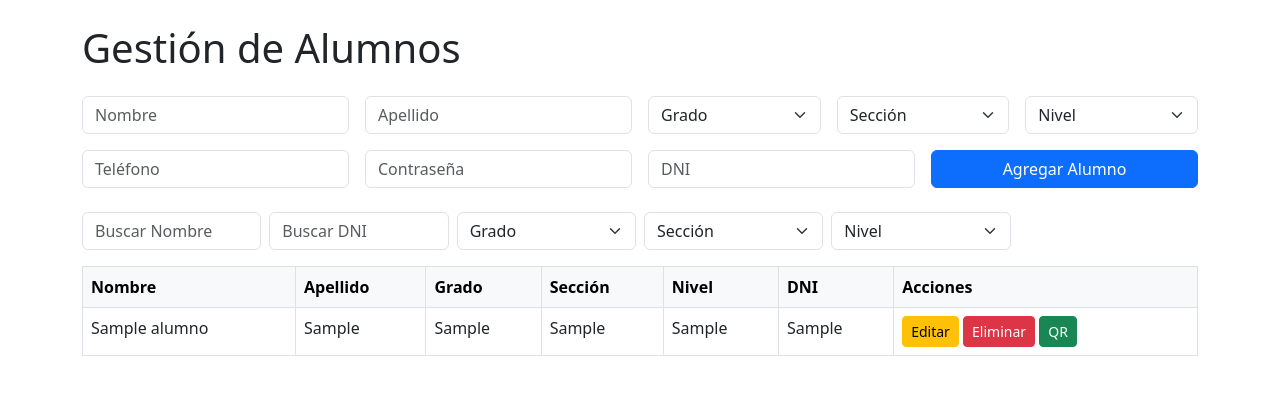
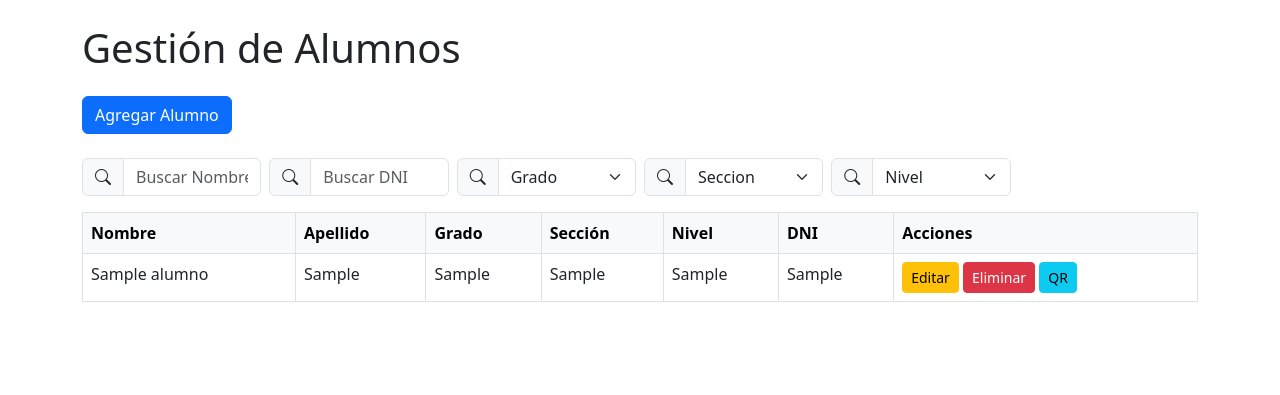
Before and after one commit to Emerson170805/colegio, a PHP site: page / in a window 1280 px wide. Shown: the top 395 px of the page. Run offline with PHP 8.4, Linux system fonts and the light colour scheme; tables that the repository leaves empty or names only in its code hold one stand-in row (values such as "Sample post").

Commit message:
ahora si

```diff
--- a/backend/index.php
+++ b/backend/index.php
@@ -46,19 +46,34 @@ $alumnos = $stmt->fetchAll();
     <meta charset="UTF-8">
     <title>Sistema de Alumnos</title>
     <link href="https://cdn.jsdelivr.net/npm/bootstrap@5.3.0/dist/css/bootstrap.min.css" rel="stylesheet">
+    <link rel="stylesheet" href="https://cdn.jsdelivr.net/npm/bootstrap-icons@1.10.5/font/bootstrap-icons.css">
 </head>
 <body class="p-4">
 
 <div class="container">
     <h1 class="mb-4">Gestión de Alumnos</h1>
 
-    <!-- Formulario de Agregar -->
-    <form action="guardar_alumno.php" method="POST" class="row g-3 mb-4">
-    <div class="col-md-3"><input type="text" name="nombre" class="form-control" placeholder="Nombre" required></div>
-    <div class="col-md-3"><input type="text" name="apellido" class="form-control" placeholder="Apellido" required></div>
+    <!-- Botón para abrir modal Agregar Alumno -->
+    <button type="button" class="btn btn-primary mb-4" data-bs-toggle="modal" data-bs-target="#modalAgregarAlumno">
+        Agregar Alumno
+    </button>
 
-    <!-- Combo box para grado -->
-    <div class="col-md-2">
+    <!-- Modal para Agregar Alumno -->
+    <div class="modal fade" id="modalAgregarAlumno" tabindex="-1" aria-labelledby="modalAgregarAlumnoLabel" aria-hidden="true">
+      <div class="modal-dialog">
+        <form action="guardar_alumno.php" method="POST" class="modal-content">
+          <div class="modal-header">
+            <h5 class="modal-title" id="modalAgregarAlumnoLabel">Agregar Alumno</h5>
+            <button type="button" class="btn-close" data-bs-dismiss="modal" aria-label="Cerrar"></button>
+          </div>
+          <div class="modal-body">
+            <div class="mb-3">
+              <input type="text" name="nombre" class="form-control" placeholder="Nombre" required>
+            </div>
+            <div class="mb-3">
+              <input type="text" name="apellido" class="form-control" placeholder="Apellido" required>
+            </div>
+            <div class="mb-3">
               <select name="grado" class="form-select" required>
                 <option value="">Grado</option>
                 <option value="1ro">1ro</option>
@@ -69,9 +84,7 @@ $alumnos = $stmt->fetchAll();
                 <option value="6to">6to</option>
               </select>
             </div>
-
-    <!-- Combo box para sección -->
-    <div class="col-md-2">
+            <div class="mb-3">
               <select name="seccion" class="form-select" required>
                 <option value="">Sección</option>
                 <option value="A">A</option>
@@ -81,54 +94,87 @@ $alumnos = $stmt->fetchAll();
                 <option value="E">E</option>
               </select>
             </div>
-
-    <!-- Combo box para nivel -->
-    <div class="col-md-2">
+            <div class="mb-3">
               <select name="nivel" class="form-select" required>
                 <option value="">Nivel</option>
                 <option value="Primaria">Primaria</option>
                 <option value="Secundaria">Secundaria</option>
               </select>
             </div>
+            <div class="mb-3">
+              <input type="text" name="telefono" class="form-control" placeholder="Teléfono">
+            </div>
+            <div class="mb-3">
+              <input type="password" name="password" class="form-control" placeholder="Contraseña">
+            </div>
+            <div class="mb-3">
+              <input type="text" name="dni" class="form-control" placeholder="DNI" required>
+            </div>
+          </div>
+          <div class="modal-footer">
+            <button type="submit" class="btn btn-primary">Agregar Alumno</button>
+            <button type="button" class="btn btn-secondary" data-bs-dismiss="modal">Cancelar</button>
+          </div>
+        </form>
+      </div>
+    </div>
 
-    <div class="col-md-3"><input type="text" name="telefono" class="form-control" placeholder="Teléfono"></div>
-    <div class="col-md-3"><input type="password" name="password" class="form-control" placeholder="Contraseña"></div>
-    <div class="col-md-3"><input type="text" name="dni" class="form-control" placeholder="DNI" required></div>
-    <div class="col-md-3"><button class="btn btn-primary w-100">Agregar Alumno</button></div>
-</form>
+    <!-- Filtros (con íconos de lupa) -->
+<form method="GET" class="row g-2 mb-3" id="filtrosForm">
 
-
-    <!-- Filtros (con envío automático) -->
-    <form method="GET" class="row g-2 mb-3" id="filtrosForm">
     <div class="col-md-2">
+      <div class="input-group">
+        <span class="input-group-text"><i class="bi bi-search"></i></span>
         <input type="text" name="nombre" class="form-control filtro-texto" placeholder="Buscar Nombre" value="<?= $_GET['nombre'] ?? '' ?>">
       </div>
+    </div>
+
     <div class="col-md-2">
+      <div class="input-group">
+        <span class="input-group-text"><i class="bi bi-search"></i></span>
         <input type="text" name="dni" class="form-control filtro-texto" placeholder="Buscar DNI" value="<?= $_GET['dni'] ?? '' ?>">
       </div>
+    </div>
+
     <div class="col-md-2">
+      <div class="input-group">
+        <span class="input-group-text"><i class="bi bi-search"></i></span>
         <select name="grado" class="form-select filtro-combo">
             <option value="">Grado</option>
-                <?php foreach ($grados as $g): ?>
-                    <option <?= ($_GET['grado'] ?? '') === $g ? 'selected' : '' ?>><?= $g ?></option>
-                <?php endforeach; ?>
+            <option value="1ro" <?= (($_GET['grado'] ?? '') === '1ro') ? 'selected' : '' ?>>1ro</option>
+            <option value="2do" <?= (($_GET['grado'] ?? '') === '2do') ? 'selected' : '' ?>>2do</option>
+            <option value="3ro" <?= (($_GET['grado'] ?? '') === '3ro') ? 'selected' : '' ?>>3ro</option>
+            <option value="4to" <?= (($_GET['grado'] ?? '') === '4to') ? 'selected' : '' ?>>4to</option>
+            <option value="5to" <?= (($_GET['grado'] ?? '') === '5to') ? 'selected' : '' ?>>5to</option>
+            <option value="6to" <?= (($_GET['grado'] ?? '') === '6to') ? 'selected' : '' ?>>6to</option>
         </select>
       </div>
+    </div>
+
     <div class="col-md-2">
+      <div class="input-group">
+        <span class="input-group-text"><i class="bi bi-search"></i></span>
         <select name="seccion" class="form-select filtro-combo">
-                <option value="">Sección</option>
-                <?php foreach ($secciones as $s): ?>
-                    <option <?= ($_GET['seccion'] ?? '') === $s ? 'selected' : '' ?>><?= $s ?></option>
-                <?php endforeach; ?>
+            <option value="">Seccion</option>
+            <option value="A" <?= (($_GET['seccion'] ?? '') === 'A') ? 'selected' : '' ?>>A</option>
+            <option value="B" <?= (($_GET['seccion'] ?? '') === 'B') ? 'selected' : '' ?>>B</option>
+            <option value="C" <?= (($_GET['seccion'] ?? '') === 'C') ? 'selected' : '' ?>>C</option>
+            <option value="D" <?= (($_GET['seccion'] ?? '') === 'D') ? 'selected' : '' ?>>D</option>
+            <option value="E" <?= (($_GET['seccion'] ?? '') === 'E') ? 'selected' : '' ?>>E</option>
         </select>
       </div>
+    </div>
+
     <div class="col-md-2">
+      <div class="input-group">
+        <span class="input-group-text"><i class="bi bi-search"></i></span>
         <select name="nivel" class="form-select filtro-combo">
             <option value="">Nivel</option>
             <?php foreach ($niveles as $n): ?>
                 <option <?= ($_GET['nivel'] ?? '') === $n ? 'selected' : '' ?>><?= $n ?></option>
             <?php endforeach; ?>
         </select>
+      </div>
     </div>
 </form>
 
@@ -157,84 +203,74 @@ $alumnos = $stmt->fetchAll();
                         <button type="submit" class="btn btn-sm btn-danger">Eliminar</button>
                     </form>
 
-
                     <!-- QR -->
                     <form action="generar_qr.php" method="POST" class="d-inline">
-                        <input type="hidden" name="texto" value="<?= $a['dni'] ?>">
-                        <button class="btn btn-sm btn-success" type="submit">QR</button>
+                        <input type="hidden" name="id" value="<?= $a['id'] ?>">
+                        <button type="submit" class="btn btn-sm btn-info">QR</button>
                     </form>
-
                 </td>
             </tr>
-        <?php endforeach; ?>
-        </tbody>
-    </table>
-<!-- Modal para editar -->
-  <?php foreach ($alumnos as $a): ?>
-    <div class="modal fade" id="modalEditar<?= $a['id'] ?>" tabindex="-1">
+
+            <!-- Modal para editar alumno (ejemplo simple) -->
+            <div class="modal fade" id="modalEditar<?= $a['id'] ?>" tabindex="-1" aria-hidden="true">
               <div class="modal-dialog">
-            <form class="modal-content" method="POST" action="editar_alumno.php">
+                <form action="editar_alumno.php" method="POST" class="modal-content">
                   <input type="hidden" name="id" value="<?= $a['id'] ?>">
                   <div class="modal-header">
                     <h5 class="modal-title">Editar Alumno</h5>
-                    <button type="button" class="btn-close" data-bs-dismiss="modal"></button>
+                    <button type="button" class="btn-close" data-bs-dismiss="modal" aria-label="Cerrar"></button>
                   </div>
                   <div class="modal-body">
                     <input type="text" name="nombre" class="form-control mb-2" value="<?= htmlspecialchars($a['nombre']) ?>" required>
                     <input type="text" name="apellido" class="form-control mb-2" value="<?= htmlspecialchars($a['apellido']) ?>" required>
-
-                    <!-- Combo para grado -->
                     <select name="grado" class="form-select mb-2" required>
-                        <option value="1ro" <?= $a['grado'] == '1ro' ? 'selected' : '' ?>>1ro</option>
-                        <option value="2do" <?= $a['grado'] == '2do' ? 'selected' : '' ?>>2do</option>
-                        <option value="3ro" <?= $a['grado'] == '3ro' ? 'selected' : '' ?>>3ro</option>
-                        <option value="4to" <?= $a['grado'] == '4to' ? 'selected' : '' ?>>4to</option>
-                        <option value="5to" <?= $a['grado'] == '5to' ? 'selected' : '' ?>>5to</option>
-                        <option value="6to" <?= $a['grado'] == '6to' ? 'selected' : '' ?>>6to</option>
+                      <option value="1ro" <?= $a['grado']=='1ro' ? 'selected' : '' ?>>1ro</option>
+                      <option value="2do" <?= $a['grado']=='2do' ? 'selected' : '' ?>>2do</option>
+                      <option value="3ro" <?= $a['grado']=='3ro' ? 'selected' : '' ?>>3ro</option>
+                      <option value="4to" <?= $a['grado']=='4to' ? 'selected' : '' ?>>4to</option>
+                      <option value="5to" <?= $a['grado']=='5to' ? 'selected' : '' ?>>5to</option>
+                      <option value="6to" <?= $a['grado']=='6to' ? 'selected' : '' ?>>6to</option>
                     </select>
-
-                    <!-- Combo para sección -->
                     <select name="seccion" class="form-select mb-2" required>
-                        <option value="A" <?= $a['seccion'] == 'A' ? 'selected' : '' ?>>A</option>
-                        <option value="B" <?= $a['seccion'] == 'B' ? 'selected' : '' ?>>B</option>
-                        <option value="C" <?= $a['seccion'] == 'C' ? 'selected' : '' ?>>C</option>
-                        <option value="D" <?= $a['seccion'] == 'D' ? 'selected' : '' ?>>D</option>
-                        <option value="E" <?= $a['seccion'] == 'E' ? 'selected' : '' ?>>E</option>
+                      <option value="A" <?= $a['seccion']=='A' ? 'selected' : '' ?>>A</option>
+                      <option value="B" <?= $a['seccion']=='B' ? 'selected' : '' ?>>B</option>
+                      <option value="C" <?= $a['seccion']=='C' ? 'selected' : '' ?>>C</option>
+                      <option value="D" <?= $a['seccion']=='D' ? 'selected' : '' ?>>D</option>
+                      <option value="E" <?= $a['seccion']=='E' ? 'selected' : '' ?>>E</option>
                     </select>
-
-                    <!-- Combo para nivel -->
                     <select name="nivel" class="form-select mb-2" required>
-                        <option value="Primaria" <?= $a['nivel'] == 'Primaria' ? 'selected' : '' ?>>Primaria</option>
-                        <option value="Secundaria" <?= $a['nivel'] == 'Secundaria' ? 'selected' : '' ?>>Secundaria</option>
+                      <option value="Primaria" <?= $a['nivel']=='Primaria' ? 'selected' : '' ?>>Primaria</option>
+                      <option value="Secundaria" <?= $a['nivel']=='Secundaria' ? 'selected' : '' ?>>Secundaria</option>
                     </select>
-
-                    <input type="text" name="telefono" class="form-control mb-2" value="<?= htmlspecialchars($a['telefono']) ?>">
                     <input type="text" name="dni" class="form-control mb-2" value="<?= htmlspecialchars($a['dni']) ?>" required>
                   </div>
                   <div class="modal-footer">
-                    <button type="submit" class="btn btn-primary">Guardar cambios</button>
+                    <button type="submit" class="btn btn-primary">Guardar Cambios</button>
+                    <button type="button" class="btn btn-secondary" data-bs-dismiss="modal">Cancelar</button>
                   </div>
                 </form>
               </div>
             </div>
+
         <?php endforeach; ?>
+        </tbody>
+    </table>
+</div>
 
-
+<script src="https://cdn.jsdelivr.net/npm/bootstrap@5.3.0/dist/js/bootstrap.bundle.min.js"></script>
 <script>
-        const form = document.getElementById('filtrosForm');
-        let timer;
+    // Auto submit filtros al cambiar
     document.querySelectorAll('.filtro-texto').forEach(input => {
         input.addEventListener('input', () => {
-                clearTimeout(timer);
-                timer = setTimeout(() => form.submit(), 600);
+            document.getElementById('filtrosForm').submit();
         });
     });
     document.querySelectorAll('.filtro-combo').forEach(select => {
-            select.addEventListener('change', () => form.submit());
+        select.addEventListener('change', () => {
+            document.getElementById('filtrosForm').submit();
+        });
     });
 </script>
-</div>
 
-<script src="https://cdn.jsdelivr.net/npm/bootstrap@5.3.0/dist/js/bootstrap.bundle.min.js"></script>
 </body>
 </html>
```
Also changed, not shown: prueba.php (added, +12 -0 lines). Lines whose indentation alone changed are shown as unchanged.
